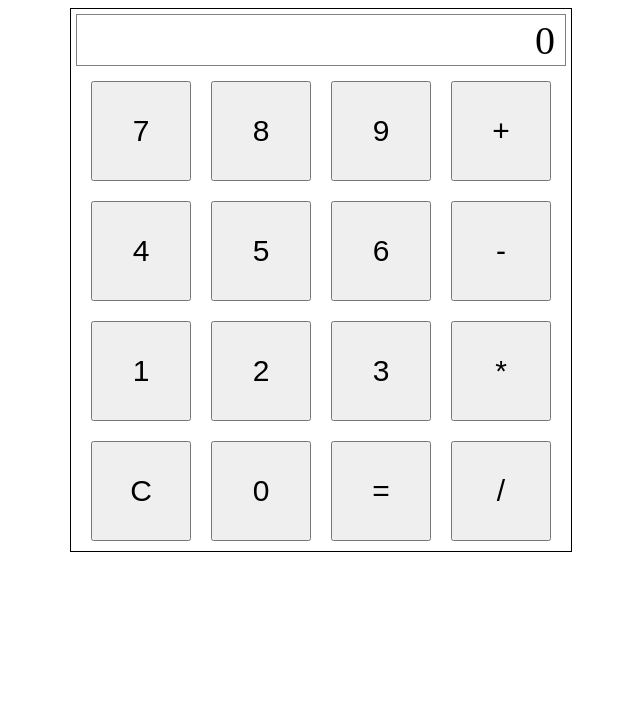
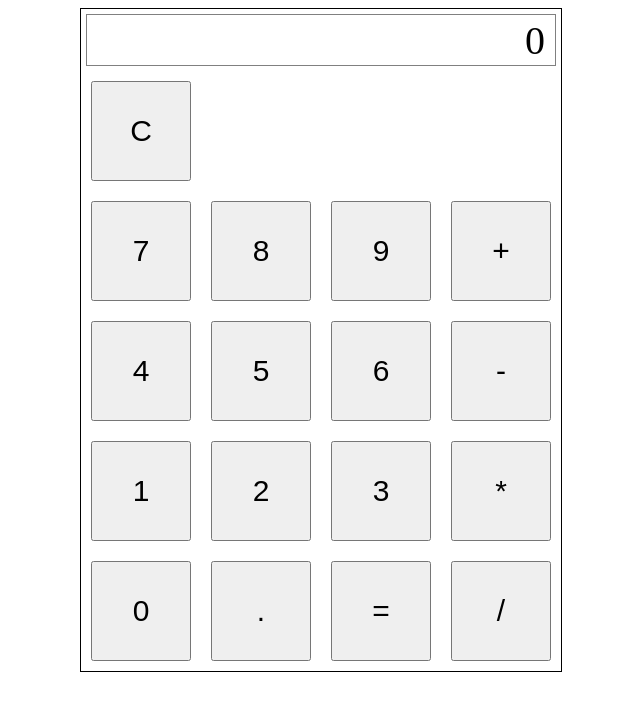
Before and after one commit to scottyj1234/calculator, a plain HTML site: page index.html in a window 1280 px wide. Shown: the whole page, without its empty margins (319-959 px from the left). Drawn offline with Linux system fonts and the light colour scheme.

Commit message:
Update calculator design to support decimal

```diff
--- a/index.html
+++ b/index.html
@@ -10,6 +10,9 @@
 <body>
     <div class="calculatorContainer">
         <div class="display">0</div>
+        <div class="row first">
+            <button id="btnClear">C</button>
+        </div>
         <div class="row">
             <button class="numberButton" id="btn7">7</button>
             <button class="numberButton" id="btn8">8</button>
@@ -29,8 +32,8 @@
             <button id="btnMultiply">*</button>
         </div>
         <div class="row">
-            <button id="btnClear">C</button>
-            <button class = "numberButton" id="btn0">0</button>
+            <button class="numberButton" id="btn0">0</button>
+            <button id="btnDecimal">.</button>
             <button id="btnEquals">=</button>
             <button id="btnDivide">/</button>
         </div>
--- a/styles.css
+++ b/styles.css
@@ -4,13 +4,21 @@ div.calculatorContainer {
     border-style: solid;
     border-color: black;
     border-width: 1px;
-    width: 500px;
+    width: 480px;
     justify-self: center;
+    align-content: center;
 }
 
 div.row {
     display: flex;
-    align-self: center;
+    align-content: center;
+    justify-content: left;
+    flex: 1;
+}
+
+div.row.first {
+    display: flex;
+    flex: 1;
 }
 
 div.display {
```
